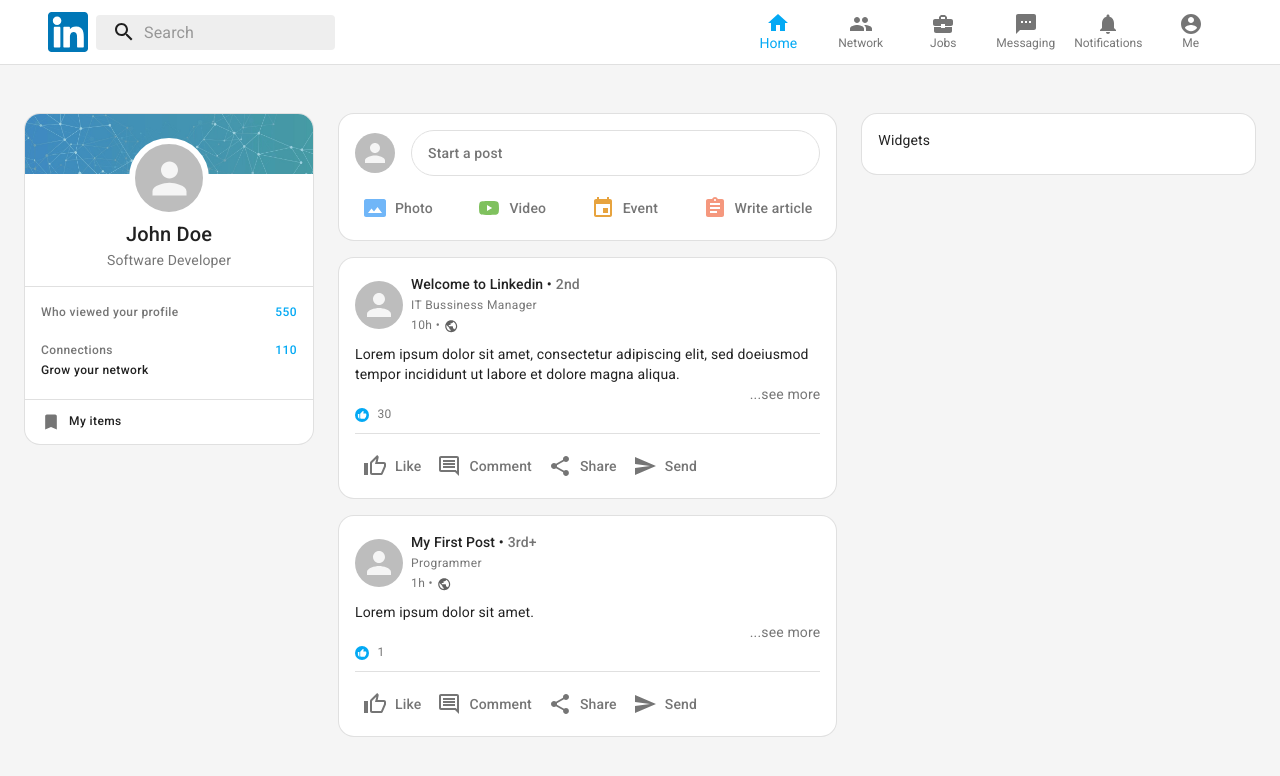
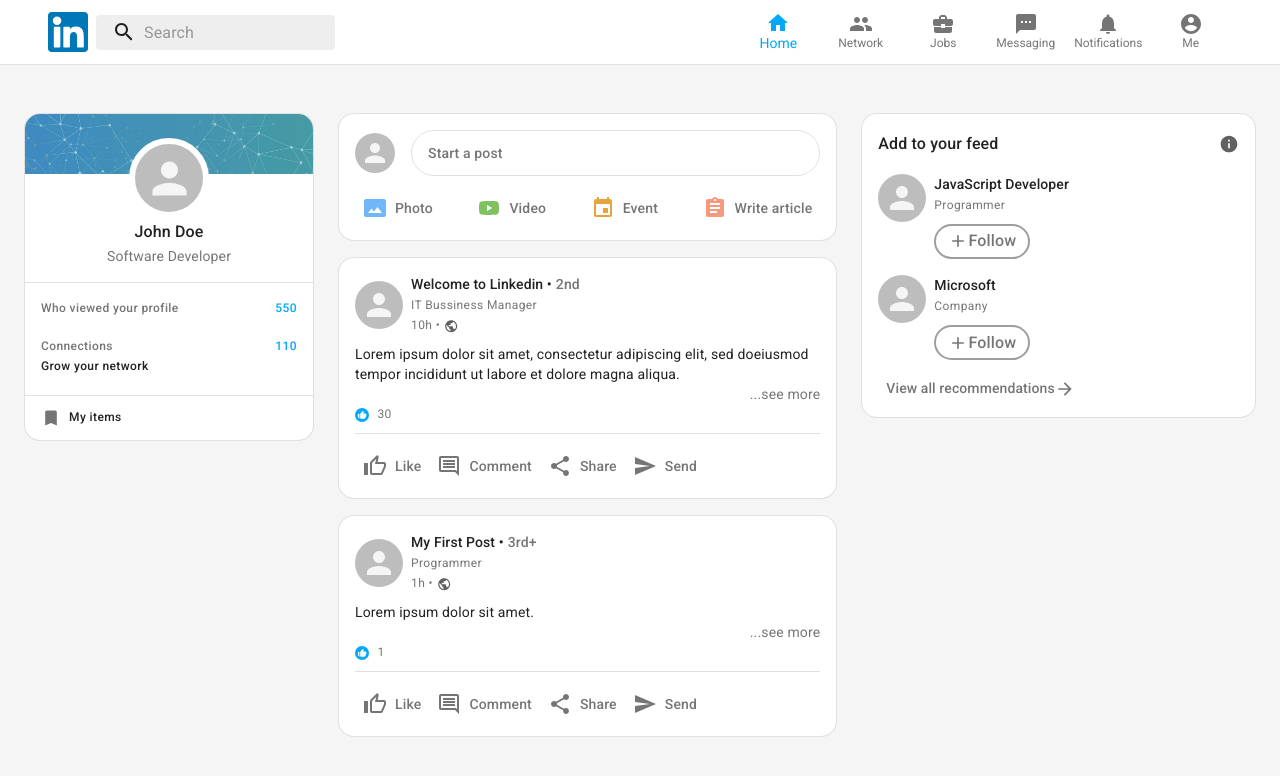
Before and after one commit to JoselynDRF/react-nextjs-linkedin, a Next.js app: page / in a window 1280 px wide. Shown: the top 776 px of the page. Built offline with nearby package versions, Linux system fonts and the light colour scheme.

Commit message:
Add follows widget component

```diff
--- /dev/null
+++ b/components/FollowsWidget/FollowsWidget.style.ts
@@ -0,0 +1,37 @@
+import { makeStyles } from '@material-ui/core'
+
+export default makeStyles(theme => ({
+  cardContent: {
+    '&:last-child': {
+      paddingBottom: theme.spacing(2)
+    }
+  },
+  avatar: {
+    width: theme.spacing(6),
+    height: theme.spacing(6),
+    marginRight: theme.spacing(1)
+  },
+  infoIcon: {
+    color: theme.palette.grey[700]
+  },
+  buttonIcon: {
+    color: theme.palette.text.secondary
+  },
+  followButton: {
+    width: theme.spacing(12),
+    border: `2px solid ${theme.palette.grey[500]}`,
+    borderRadius: theme.spacing(4),
+    marginTop: theme.spacing(1),
+    padding: theme.spacing(0.2),
+    '&:hover': {
+      backgroundColor: theme.palette.grey[200]
+    }
+  },
+  viewAllButton: {
+    borderRadius: theme.spacing(0.5),
+    padding: theme.spacing(0.2, 1),
+    '&:hover': {
+      backgroundColor: theme.palette.grey[200]
+    }
+  }
+}))
--- /dev/null
+++ b/components/FollowsWidget/FollowsWidget.tsx
@@ -0,0 +1,75 @@
+import { FC } from 'react'
+import {
+  Avatar,
+  Box,
+  ButtonBase,
+  CardContent,
+  Typography
+} from '@material-ui/core'
+import InfoIcon from '@material-ui/icons/Info'
+import AddIcon from '@material-ui/icons/Add'
+import ArrowForwardIcon from '@material-ui/icons/ArrowForward'
+import Card from '../Card/Card'
+import useStyles from './FollowsWidget.style'
+
+type RecommendationProps = {
+  id: number
+  title: string
+  headline: string
+}
+
+type FollowsWidgetProps = {
+  recommendations: RecommendationProps[]
+}
+
+const FollowsWidget: FC<FollowsWidgetProps> = ({ recommendations }) => {
+  const classes = useStyles()
+
+  return (
+    <Card variant="outlined">
+      <CardContent className={classes.cardContent}>
+        <Box display="flex" justifyContent="space-between" alignItems="center">
+          <Typography variant="subtitle1" style={{ fontWeight: 500 }}>
+            Add to your feed
+          </Typography>
+          <InfoIcon fontSize="small" className={classes.infoIcon} />
+        </Box>
+
+        {recommendations.map(({ id, title, headline }) => (
+          <Box key={id} display="flex" my={2}>
+            <Avatar alt="Photo" className={classes.avatar} />
+            <Box display="flex" flexDirection="column">
+              <Typography variant="subtitle2">{title}</Typography>
+              <Typography variant="caption" color="textSecondary">
+                {headline}
+              </Typography>
+              <ButtonBase className={classes.followButton}>
+                <AddIcon fontSize="small" className={classes.buttonIcon} />
+                <Typography
+                  variant="subtitle1"
+                  color="textSecondary"
+                  style={{ fontWeight: 500 }}
+                >
+                  Follow
+                </Typography>
+              </ButtonBase>
+            </Box>
+          </Box>
+        ))}
+
+        <ButtonBase className={classes.viewAllButton}>
+          <Typography
+            variant="subtitle2"
+            color="textSecondary"
+            style={{ fontWeight: 500 }}
+          >
+            View all recommendations
+          </Typography>
+          <ArrowForwardIcon fontSize="small" className={classes.buttonIcon} />
+        </ButtonBase>
+      </CardContent>
+    </Card>
+  )
+}
+
+export default FollowsWidget
--- a/components/ProfileSummary/ProfileSummary.tsx
+++ b/components/ProfileSummary/ProfileSummary.tsx
@@ -52,7 +52,11 @@
       />
       <Avatar alt="Profile photo" className={classes.avatar} />
       <CardContent className={classes.cardContent}>
-        <Typography variant="h6" align="center">
+        <Typography
+          variant="subtitle1"
+          align="center"
+          style={{ fontWeight: 500 }}
+        >
           {user?.name}
         </Typography>
         <Typography variant="body2" align="center" color="textSecondary">
--- /dev/null
+++ b/pages/api/recommendations.ts
@@ -0,0 +1,16 @@
+import { NextApiRequest, NextApiResponse } from 'next'
+
+export default (req: NextApiRequest, res: NextApiResponse): void => {
+  res.status(200).json([
+    {
+      id: 1,
+      title: 'JavaScript Developer',
+      headline: 'Programmer'
+    },
+    {
+      id: 2,
+      title: 'Microsoft',
+      headline: 'Company'
+    }
+  ])
+}
--- a/pages/index.tsx
+++ b/pages/index.tsx
@@ -1,12 +1,12 @@
 import { FC } from 'react'
 import axios from 'axios'
 import { GetServerSideProps } from 'next'
-import { CardContent, Container, Grid, makeStyles } from '@material-ui/core'
-import Card from '../components/Card/Card'
+import { Container, Grid, makeStyles } from '@material-ui/core'
 import Header from '../components/Header/Header'
 import ProfileSummary from '../components/ProfileSummary/ProfileSummary'
 import CreatePost from '../components/CreatePost/CreatePost'
 import Post from '../components/Post/Post'
+import FollowsWidget from '../components/FollowsWidget/FollowsWidget'
 
 type PostProps = {
   id: number
@@ -18,6 +18,12 @@
   likes: number
 }
 
+type RecommendationProps = {
+  id: number
+  title: string
+  headline: string
+}
+
 type HomeProps = {
   user: {
     name: string
@@ -27,6 +33,7 @@
     connections: number
   }
   posts: PostProps[]
+  recommendations: RecommendationProps[]
 }
 
 const useStyles = makeStyles(theme => ({
@@ -36,7 +43,7 @@
   }
 }))
 
-const Home: FC<HomeProps> = ({ user, posts }) => {
+const Home: FC<HomeProps> = ({ user, posts, recommendations }) => {
   const classes = useStyles()
 
   return (
@@ -63,9 +70,7 @@
           </Grid>
           <Grid item xs={4}>
             <aside>
-              <Card variant="outlined">
-                <CardContent>Widgets</CardContent>
-              </Card>
+              <FollowsWidget recommendations={recommendations} />
             </aside>
           </Grid>
         </Grid>
@@ -77,11 +82,15 @@
 export const getServerSideProps: GetServerSideProps = async () => {
   const { data: user } = await axios.get('http://localhost:3000/api/user')
   const { data: posts } = await axios.get('http://localhost:3000/api/posts')
+  const { data: recommendations } = await axios.get(
+    'http://localhost:3000/api/recommendations'
+  )
 
   return {
     props: {
       user,
-      posts
+      posts,
+      recommendations
     }
   }
 }
```
Also changed, not shown: pages/api/user.ts (renamed from pages/api/user.tsx).
